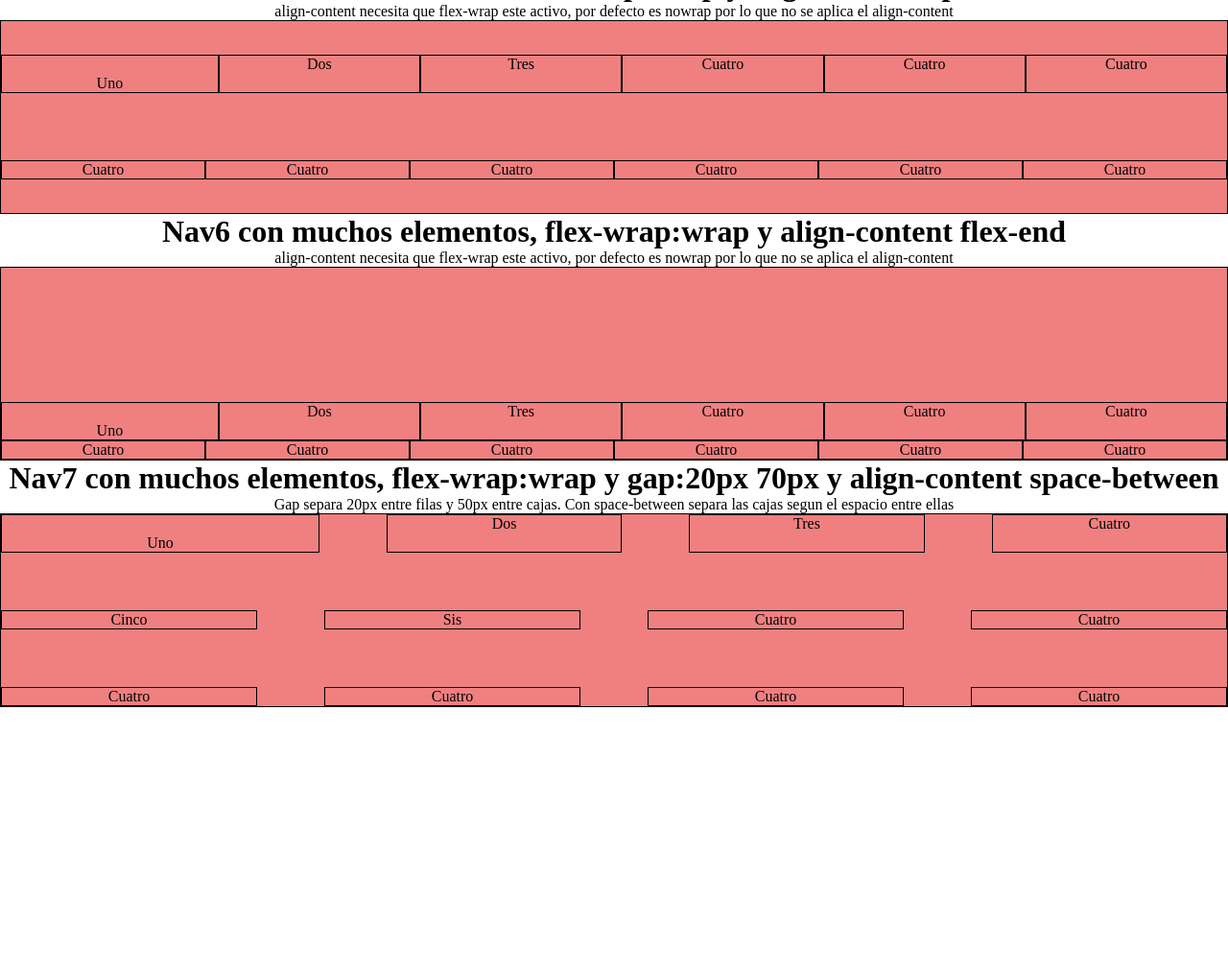
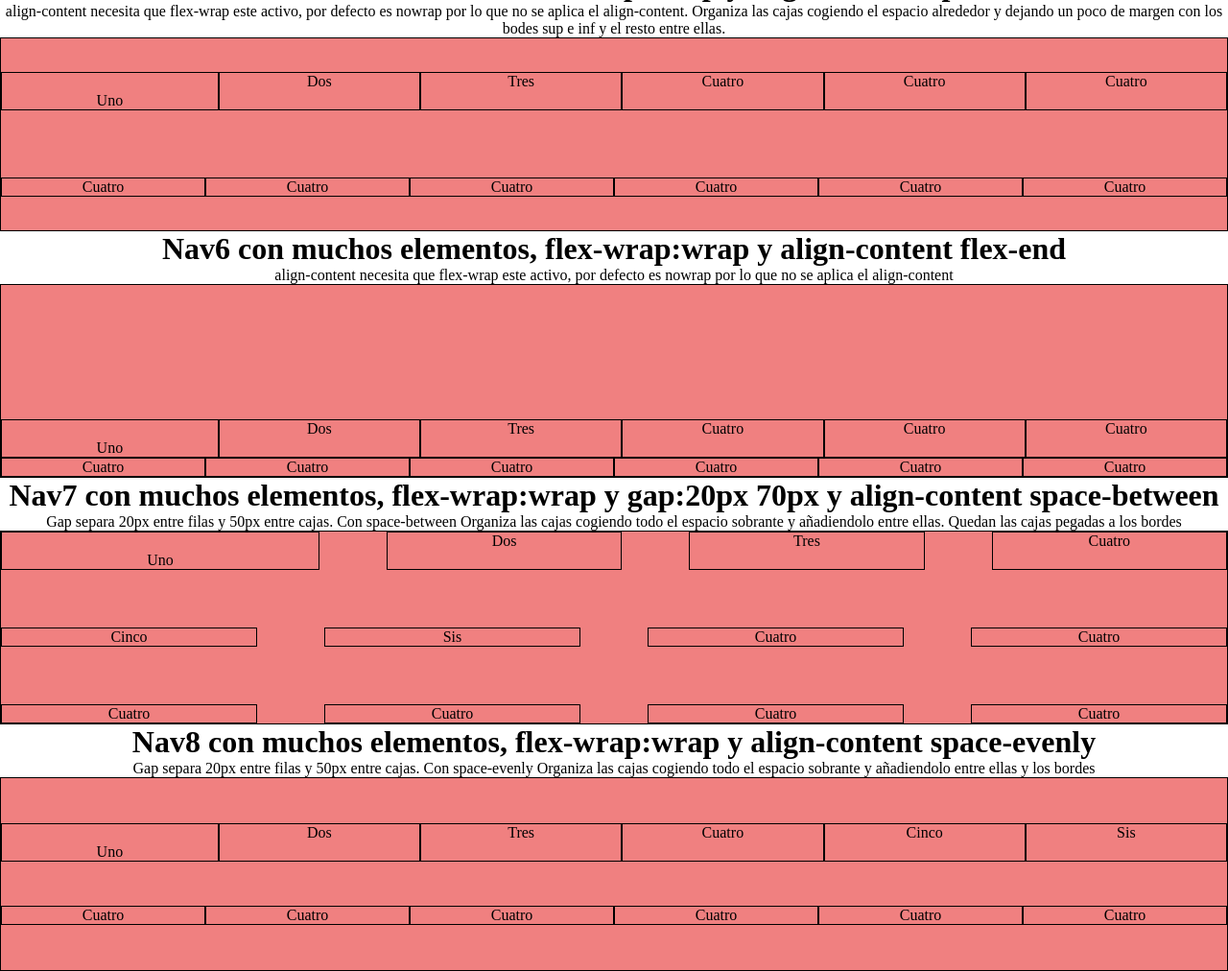
Before and after one commit to lauramerinoortiz/interfaces, a plain HTML site: page pruebasflex/index.html in a window 1280 px wide. Shown: the part 757-1769 px from the top of the page at 96% size. Before the commit the page ends 1494 px from the top, so only its background shows below. Drawn offline with Linux system fonts and the light colour scheme.

Commit message:
Nueva prueba space-evenly

```diff
--- a/pruebasflex/index.html
+++ b/pruebasflex/index.html
@@ -18,7 +18,7 @@
         <li>Tres</li>
       </ul>
     </nav>
-    <h1>Nav2 con flex y flex,grow y flex-shrink 1 y align-content baseline</h1>
+    <h1>Nav2 con flex y flex,grow y flex-shrink 1 y align-items start</h1>
     <p>El primer elemento coge el doble del espacio sobrante</p>
     <nav id="nav2">
       <ul>
@@ -59,7 +59,7 @@
       </ul>
     </nav>
     <h1>Nav5 con muchos elementos, flex-wrap:wrap y align-content spacearound</h1>
-    <p>align-content necesita que flex-wrap este activo, por defecto es nowrap por lo que no se aplica el align-content</p>
+    <p>align-content necesita que flex-wrap este activo, por defecto es nowrap por lo que no se aplica el align-content. Organiza las cajas cogiendo el espacio alrededor y dejando un poco de margen con los bodes sup e inf y el resto entre ellas.</p>
     <nav id="nav5">
       <ul>
         <li>Uno</li>
@@ -97,8 +97,27 @@
     </nav>
 
     <h1>Nav7 con muchos elementos, flex-wrap:wrap y gap:20px 70px y align-content space-between</h1>
-    <p>Gap separa 20px entre filas y 50px entre cajas. Con space-between separa las cajas segun el espacio entre ellas</p>
+    <p>Gap separa 20px entre filas y 50px entre cajas. Con space-between Organiza las cajas cogiendo todo el espacio sobrante y añadiendolo entre ellas. Quedan las cajas pegadas a los bordes</p>
     <nav id="nav7">
+      <ul>
+        <li>Uno</li>
+        <li>Dos</li>
+        <li>Tres</li>
+        <li>Cuatro</li>
+        <li>Cinco</li>
+        <li>Sis</li>
+        <li>Cuatro</li>
+        <li>Cuatro</li>
+        <li>Cuatro</li>
+        <li>Cuatro</li>
+        <li>Cuatro</li>
+        <li>Cuatro</li>
+      </ul>
+    </nav>
+
+    <h1>Nav8 con muchos elementos, flex-wrap:wrap y align-content space-evenly</h1>
+    <p>Gap separa 20px entre filas y 50px entre cajas. Con space-evenly Organiza las cajas cogiendo todo el espacio sobrante y añadiendolo entre ellas y los bordes</p>
+    <nav id="nav8">
       <ul>
         <li>Uno</li>
         <li>Dos</li>
--- a/pruebasflex/styles.css
+++ b/pruebasflex/styles.css
@@ -21,13 +21,13 @@ nav ul li{
 }
 
 #nav2 ul{
-    align-items: baseline;
+    align-items:start;      /*Alinea las cajas pegadas arriba. Si una caja tiene el texto mas abajo lo ignora. Por defecto es baseline*/
 }
-#nav2 ul, #nav3 ul, #nav4 ul, #nav5 ul, #nav6 ul, #nav7 ul{
+#nav2 ul, #nav3 ul, #nav4 ul, #nav5 ul, #nav6 ul, #nav7 ul, #nav8 ul{
     display: flex;
 }
 
-#nav2 ul li, #nav3 ul li, #nav4 ul li, #nav5 ul li, #nav6 ul li, #nav7 ul li{
+#nav2 ul li, #nav3 ul li, #nav4 ul li, #nav5 ul li, #nav6 ul li, #nav7 ul li, #nav8 ul li{
     flex-grow: 1;       /*Todos crecen por igual*/
     flex-shrink: 1;      /*Todos disminuyen por igual*/
 }
@@ -49,19 +49,18 @@ nav ul :first-child{
     padding-top: 20px;
 }
 
-#nav5, #nav6 , #nav7 {
+#nav5, #nav6 , #nav7 , #nav8{
     height: 200px;
 }
 
-#nav5 ul, #nav6 ul, #nav7 ul{
-    flex-wrap: wrap;
-    align-content: space-around;
+#nav5 ul, #nav6 ul, #nav7 ul, #nav8 ul{
+    flex-wrap: wrap;                /*Permite que las cajas bajen de linea*/
+    align-content: space-around;        /*Organiza las cajas cogiendo el espacio alrededor y dejando un poco de margen con los bodes sup e inf y el resto entre ellas.*/
     height: 100%;
 }
 
 #nav6 ul, #nav7 ul{
-    flex-wrap: wrap;
-    align-content: flex-end;
+    align-content: flex-end;        /*Alinea las cajas al fondo de la contenedora*/
 }
 
 #nav7 ul{
@@ -69,5 +68,9 @@ nav ul :first-child{
 }
 
 #nav7 ul{
-    align-content: space-between;
+    align-content: space-between;       /*Organiza las cajas cogiendo todo el espacio sobrante y añadiendolo entre ellas. Quedan las cajas pegadas a los bordes*/
 }
+
+#nav8 ul{
+    align-content: space-evenly;       /*Organiza las cajas cogiendo todo el espacio sobrante y añadiendolo entre ellas y los bordes*/
+}
```
